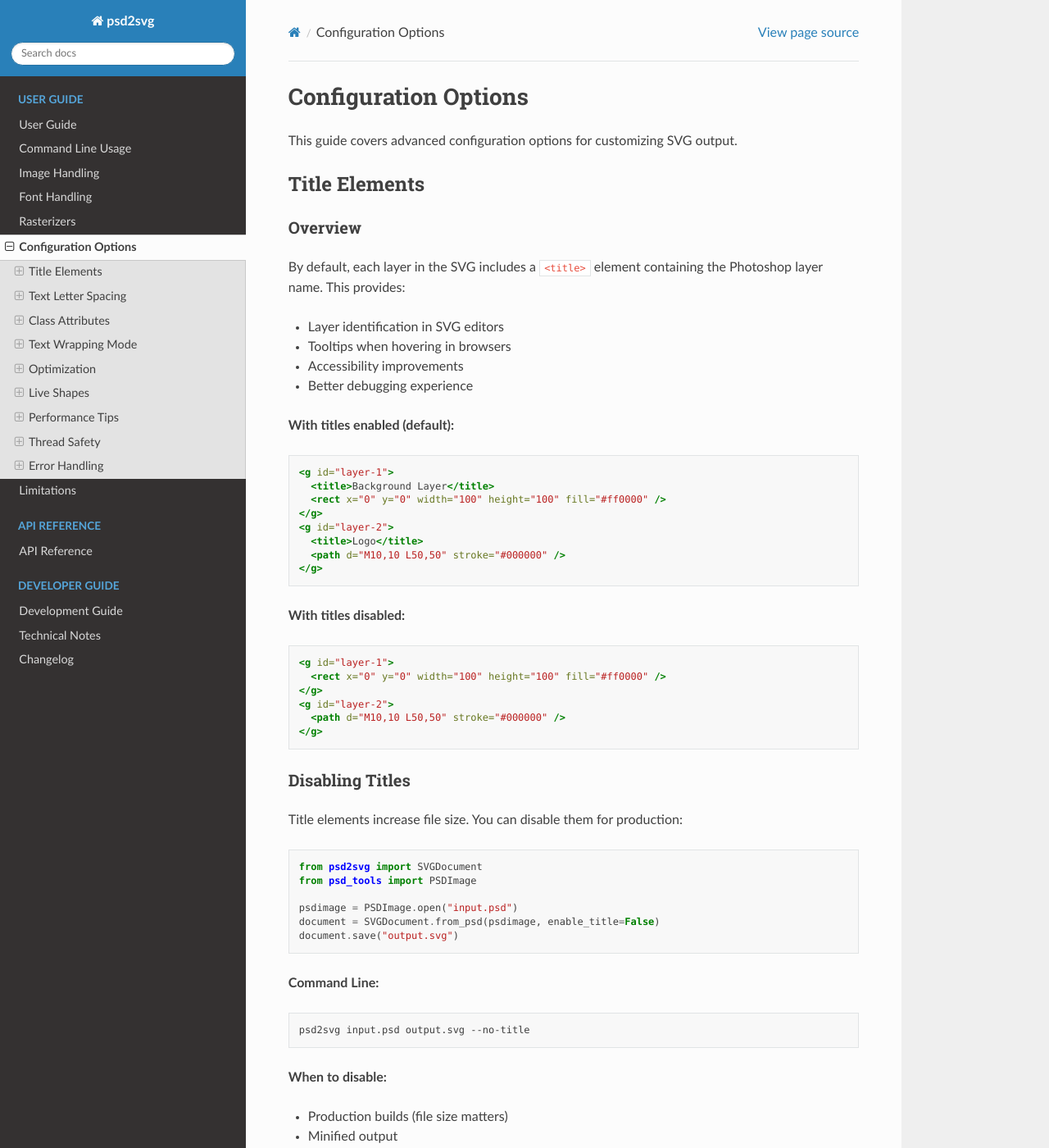
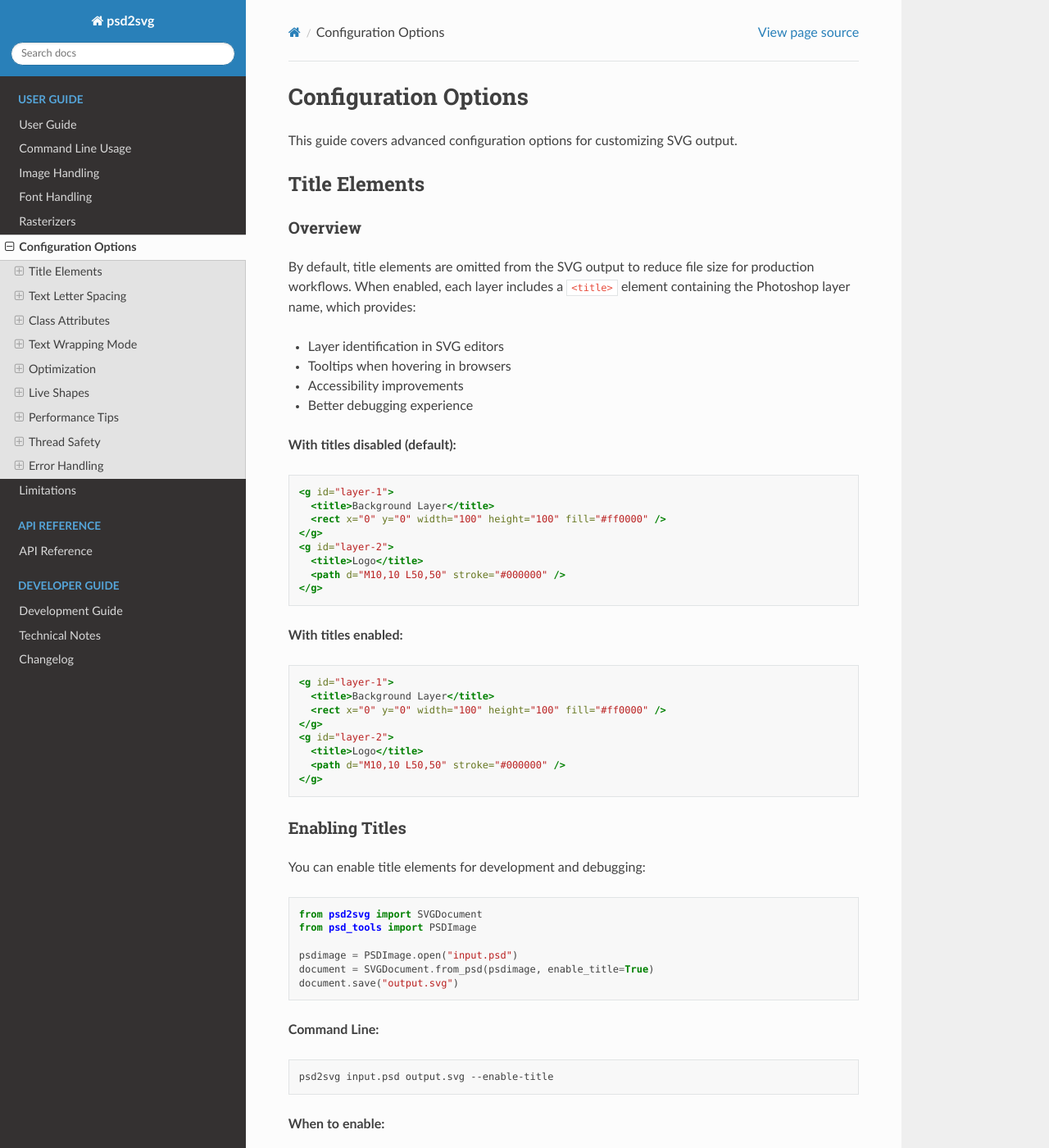
Before and after one commit to kyamagu/psd2svg, a Sphinx documentation site: the page built from docs/configuration.rst, in a window 1280 px wide and 1400 px high. Shown: the whole window at 82% size. Built offline with Sphinx 7.4.7 and the Read the Docs theme 3.1.0, drawn with Linux system fonts in a browser that asks for light colours; some of the changed text lies outside the part shown.

Commit message:
Change enable_title default from True to False
This commit changes the default behavior for `enable_title` from True to
False to target production workflows by default, where smaller file sizes
are preferred.

Changes:
- Updated default parameter value in SVGDocument.from_psd(), convert(), and Converter.__init__()
- Changed CLI from --no-title (store_false) to --enable-title (store_true)
- Updated all docstrings to reflect False as the default
- Updated documentation to show disabled-by-default workflow
- Updated test comments to reflect new defaults

All tests pass and pre-commit checks (ruff, mypy) are clean.

🤖 Generated with [Claude Code](https://claude.com/claude-code)

Co-Authored-By: Claude <noreply@anthropic.com>

```diff
--- a/docs/configuration.rst
+++ b/docs/configuration.rst
@@ -9,14 +9,14 @@ Title Elements
 Overview
 ~~~~~~~~
 
-By default, each layer in the SVG includes a ``<title>`` element containing the Photoshop layer name. This provides:
+By default, title elements are omitted from the SVG output to reduce file size for production workflows. When enabled, each layer includes a ``<title>`` element containing the Photoshop layer name, which provides:
 
 * Layer identification in SVG editors
 * Tooltips when hovering in browsers
 * Accessibility improvements
 * Better debugging experience
 
-**With titles enabled (default):**
+**With titles disabled (default):**
 
 .. code-block:: xml
 
@@ -29,21 +29,23 @@ By default, each layer in the SVG includes a ``<title>`` element containing the
      <path d="M10,10 L50,50" stroke="#000000" />
    </g>
 
-**With titles disabled:**
+**With titles enabled:**
 
 .. code-block:: xml
 
    <g id="layer-1">
+     <title>Background Layer</title>
      <rect x="0" y="0" width="100" height="100" fill="#ff0000" />
    </g>
    <g id="layer-2">
+     <title>Logo</title>
      <path d="M10,10 L50,50" stroke="#000000" />
    </g>
 
-Disabling Titles
-~~~~~~~~~~~~~~~~
+Enabling Titles
+~~~~~~~~~~~~~~~
 
-Title elements increase file size. You can disable them for production:
+You can enable title elements for development and debugging:
 
 .. code-block:: python
 
@@ -51,28 +53,28 @@ Title elements increase file size. You can disable them for production:
    from psd_tools import PSDImage
 
    psdimage = PSDImage.open("input.psd")
-   document = SVGDocument.from_psd(psdimage, enable_title=False)
+   document = SVGDocument.from_psd(psdimage, enable_title=True)
    document.save("output.svg")
 
 **Command Line:**
 
 .. code-block:: bash
 
-   psd2svg input.psd output.svg --no-title
+   psd2svg input.psd output.svg --enable-title
 
-**When to disable:**
+**When to enable:**
+
+* Development/debugging
+* SVG will be opened in editors
+* Accessibility is important
+* Layer identification needed
+
+**When to keep disabled (default):**
 
 * Production builds (file size matters)
 * Minified output
 * Layer names contain sensitive information
 * SVG will not be edited further
-
-**When to keep enabled:**
-
-* Development/debugging
-* SVG will be opened in editors
-* Accessibility is important
-* File size is not critical
 
 Text Letter Spacing
 -------------------
--- a/docs/user-guide.rst
+++ b/docs/user-guide.rst
@@ -70,7 +70,7 @@ For simple one-step conversions, use the ``convert()`` convenience function:
 * ``embed_images`` (bool): Whether to embed images as data URIs (default: True if no image_prefix)
 * ``image_prefix`` (str, optional): Prefix for external image files, relative to the output SVG file's directory
 * ``image_format`` (str): Image format - 'png', 'jpeg', or 'webp' (default: 'webp')
-* ``enable_title`` (bool): Enable insertion of <title> elements with layer names (default: True)
+* ``enable_title`` (bool): Enable insertion of <title> elements with layer names (default: False)
 * ``text_letter_spacing_offset`` (float): Global offset (in pixels) to add to all letter-spacing values (default: 0.0)
 
 SVGDocument Class
```
Also changed, not shown: 4 other files.
